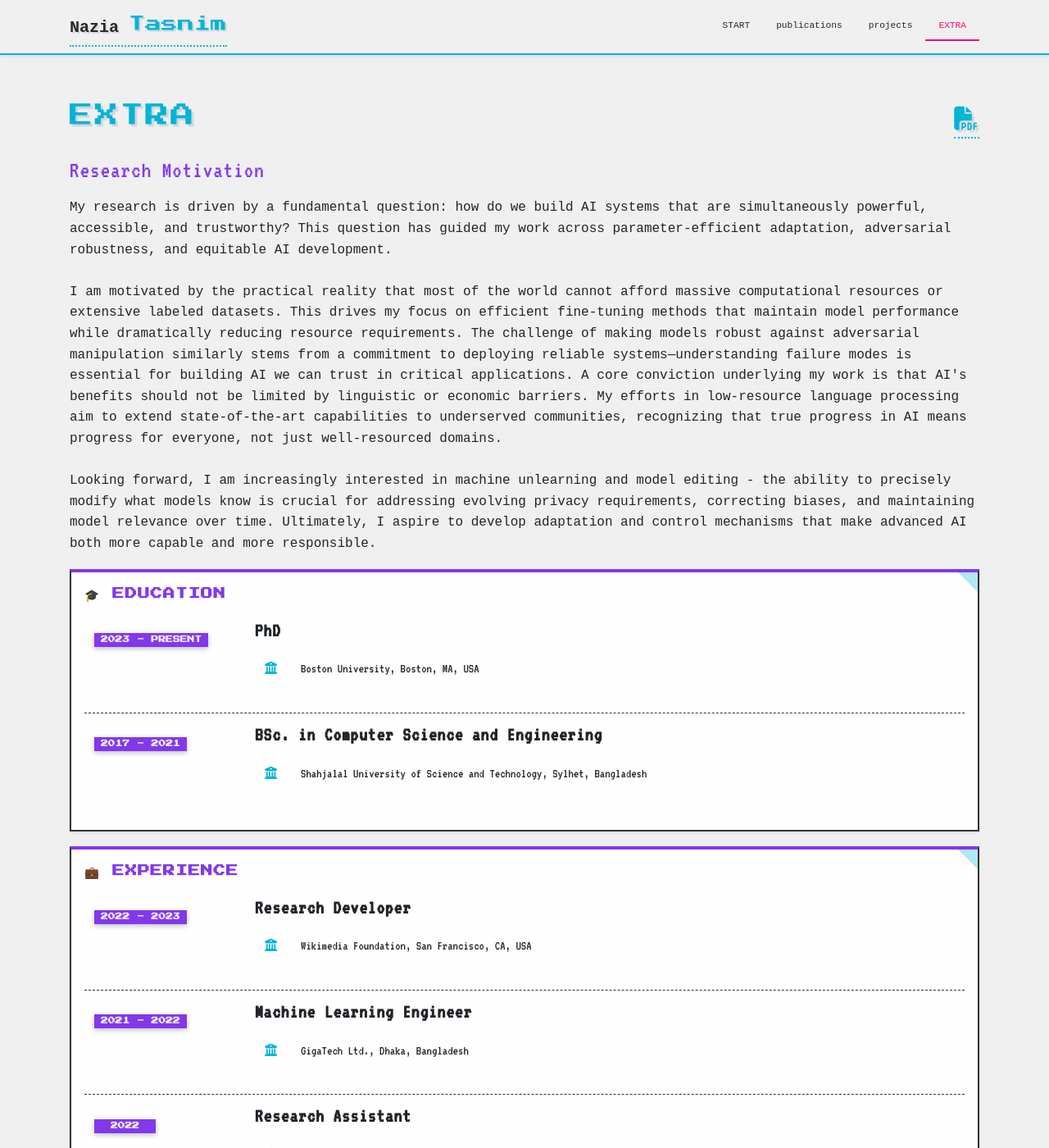
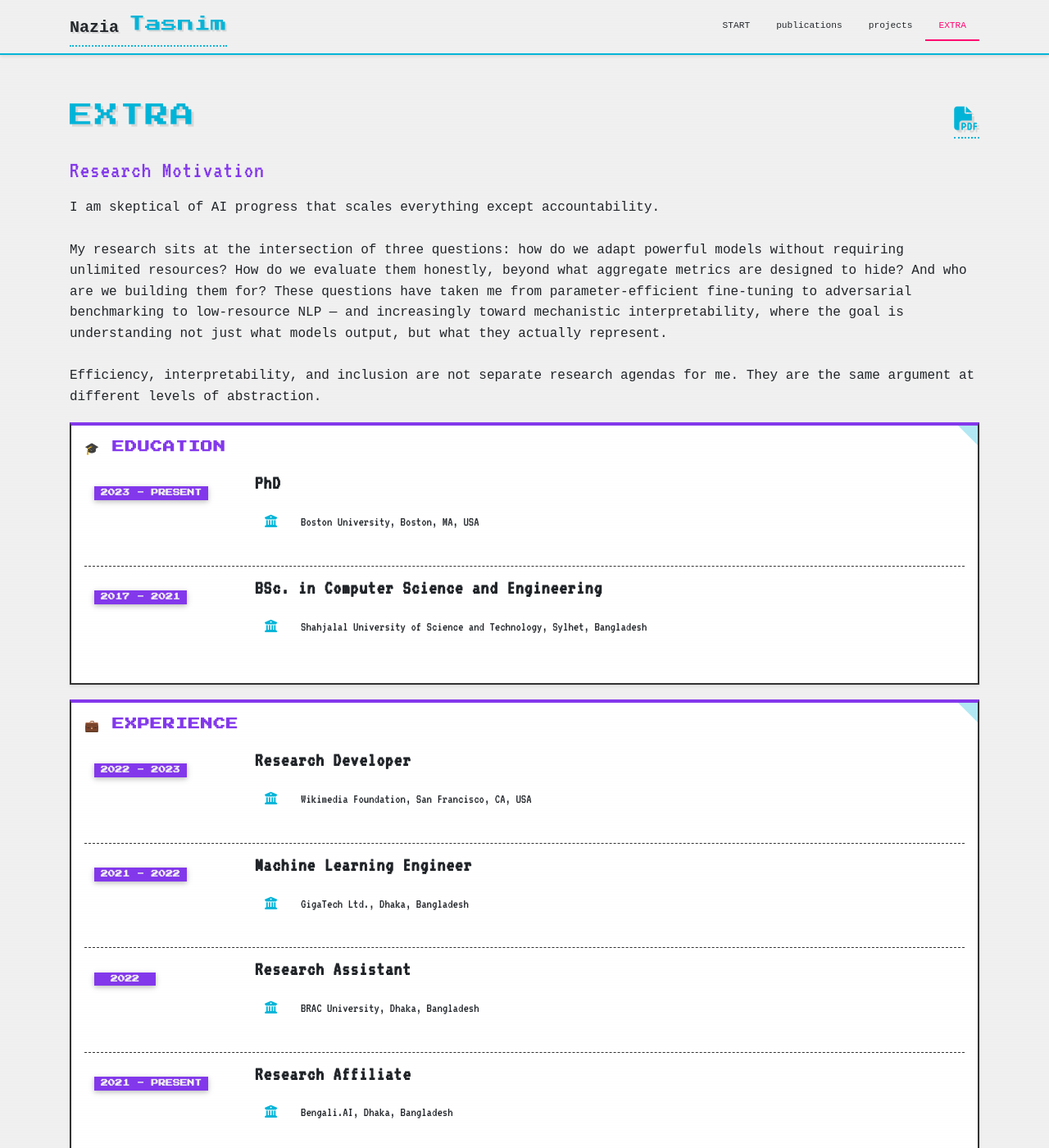
Before and after one commit to appledora/appledora.github.io, a Jekyll site: the page built from _pages/cv.md, in a window 1280 px wide and 1400 px high. Shown: the whole window at 82% size. Built offline with Jekyll 4.4.1, drawn with Linux system fonts in a browser that asks for light colours; full-size pictures stand in for the smaller copies a plugin makes; comment, search, counter and statistics services are not loaded; a style sheet for code colours, icons or effects is not loaded.

```diff
--- a/_layouts/cv.html
+++ b/_layouts/cv.html
@@ -12,24 +12,24 @@ layout: default
     {% if page.description %}<p class="post-description">{{ page.description }}</p>{% endif %}
   </header>
   <h3> Research Motivation </h3>
-  My research is driven by a fundamental question: <b>how do we build AI systems that are simultaneously powerful,
-    accessible, and trustworthy?</b> This question has guided my work across parameter-efficient adaptation, adversarial
-  robustness, and equitable AI development.
+  I am skeptical of AI progress that scales everything
+  except accountability.
+
   <br><br>
-  I am motivated by the practical reality that most of the world cannot afford massive computational resources or
-  extensive labeled datasets. This drives my focus on efficient fine-tuning methods that maintain model performance
-  while dramatically reducing resource requirements. The challenge of making models robust against adversarial
-  manipulation similarly stems from a commitment to deploying reliable systems—understanding failure modes is essential
-  for building AI we can trust in critical applications. A core conviction underlying my work is that AI's benefits
-  should not be limited by linguistic or economic barriers. My efforts in low-resource language processing aim to extend
-  state-of-the-art capabilities to underserved communities, recognizing that true progress in AI means progress for
-  everyone, not just well-resourced domains.
+  My research sits at the intersection of three questions:
+  how do we adapt powerful models without requiring
+  unlimited resources? How do we evaluate them honestly,
+  beyond what aggregate metrics are designed to hide? And
+  who are we building them for? These questions have taken
+  me from parameter-efficient fine-tuning to adversarial
+  benchmarking to low-resource NLP — and increasingly
+  toward mechanistic interpretability, where the goal is
+  understanding not just what models output, but what they
+  actually represent.
   <br><br>
-  Looking forward, I am increasingly interested in machine unlearning and model editing - the ability to precisely
-  modify
-  what models know is crucial for addressing evolving privacy requirements, correcting biases, and maintaining model
-  relevance over time. Ultimately, I aspire to develop adaptation and control mechanisms that make advanced AI both more
-  capable and more responsible.
+  Efficiency, interpretability, and inclusion are not
+  separate research agendas for me. They are the same
+  argument at different levels of abstraction.
   <article>
     <div class="cv">
       {% for entry in site.data.cv %}
--- a/_sass/_base.scss
+++ b/_sass/_base.scss
@@ -1307,11 +1307,11 @@ figure.highlight {
 }
 
 pre {
-  color: var(--retro-success);
-  background-color: var(--global-code-bg-color);
+  // color: var(--retro-success);
+  // background-color: var(--global-code-bg-color);
   border-radius: 0;
-  padding: 12px;
-  border: 2px solid var(--global-divider-color);
+  // padding: 12px;
+  // border: 2px solid var(--global-divider-color);
   font-family: 'Courier New', monospace;
 
   pre,
@@ -1324,7 +1324,7 @@ pre {
 }
 
 code {
-  color: var(--retro-success);
+  // color: var(--retro-success);
   background-color: var(--global-code-bg-color);
   border-radius: 0;
   padding: 3px 6px;
@@ -1419,10 +1419,7 @@ progress::-moz-progress-bar {
   position: relative;
 
   .copy {
-    background: var(--global-card-bg-color);
-    border: 2px solid var(--global-divider-color);
     border-radius: 0;
-    color: var(--global-text-color);
     font-size: medium;
     opacity: 0;
     position: absolute;
@@ -1434,7 +1431,6 @@ progress::-moz-progress-bar {
   &:active .copy,
   &:focus .copy,
   &:hover .copy {
-    color: var(--retro-primary);
     opacity: 1;
   }
 }
```
Also changed, not shown: _bibliography/papers.bib (+22 -0 lines), _data/news.yml (+8 -1 lines), _pages/about.md (+7 -7 lines), assets/img/publication_preview/KIF.png (added), assets/img/publication_preview/crisp.png (added).
